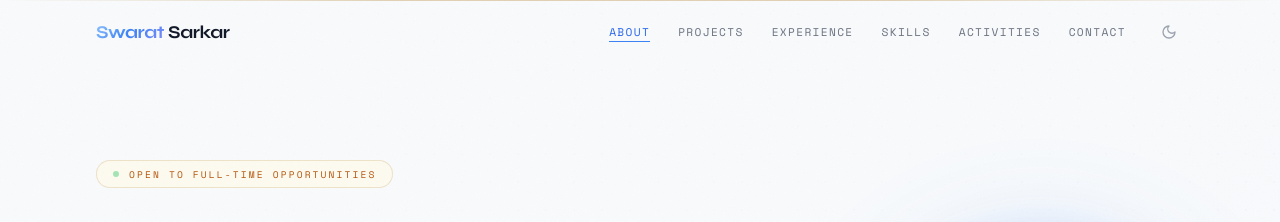
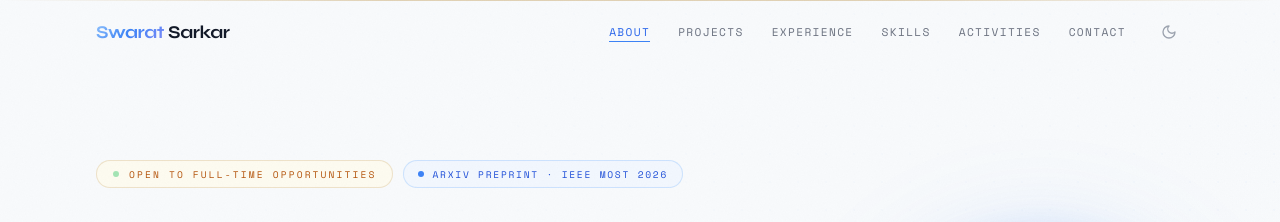
Before and after one commit to swarat17/swarat17.github.io, a Next.js app: page / in a window 1280 px wide. Shown: the top 222 px of the page. Built offline with nearby package versions, Linux system fonts and the light colour scheme.

Commit message:
arxiv paper link added

```diff
--- a/src/components/Experience.js
+++ b/src/components/Experience.js
@@ -1,6 +1,6 @@
 import FadeIn from './FadeIn'
 import SectionHeader from './SectionHeader'
-import { Briefcase, GraduationCap } from 'lucide-react'
+import { Briefcase, GraduationCap, FileText } from 'lucide-react'
 
 const experiences = [
   {
@@ -20,9 +20,10 @@ const experiences = [
     metrics: [
       { value: '0.29→0.55', label: 'F1 Score', sub: 'crack detection' },
       { value: '0.20→0.70', label: 'Precision', sub: 'via adaptive crop' },
-      { value: 'IEEE MOST', label: '2026', sub: 'accepted paper' },
+      { value: 'IEEE MOST', label: '2026', sub: 'published · cs.CV' },
     ],
     tech: ['ROS2', 'LECSFormer', 'PyTorch', 'SLAM', 'Navigation2', 'OpenCV', 'CUDA'],
+    paper: 'https://arxiv.org/abs/2604.24616',
   },
   {
     role: 'ML Engineer',
@@ -186,6 +187,19 @@ function ExperienceCard({ exp, full = false }) {
             </span>
           ))}
         </div>
+
+        {/* Paper link */}
+        {exp.paper && (
+          <a
+            href={exp.paper}
+            target="_blank"
+            rel="noopener noreferrer"
+            className="mt-3 flex items-center gap-1.5 font-mono text-[0.62rem] tracking-wide text-blue-600 dark:text-blue-400 hover:text-blue-500 dark:hover:text-blue-300 transition-colors"
+          >
+            <FileText size={11} />
+            arXiv Preprint · IEEE MOST 2026
+          </a>
+        )}
       </div>
     </div>
   )
--- a/src/components/Hero.js
+++ b/src/components/Hero.js
@@ -28,12 +28,28 @@ export default function Hero() {
           {/* Text Content */}
           <div className="flex-1 text-center lg:text-left">
 
-            {/* Status badge */}
-            <div className="inline-flex items-center gap-2.5 px-4 py-1.5 mb-8 rounded-full border border-gold/30 dark:border-gold/20 bg-amber-50/70 dark:bg-gold/[0.04] backdrop-blur-sm">
-              <span className="w-1.5 h-1.5 bg-green-500 rounded-full animate-pulse" />
-              <span className="font-mono text-[0.6rem] tracking-[0.22em] text-amber-700 dark:text-gold uppercase">
-                Open to Full-Time Opportunities
-              </span>
+            {/* Badges row */}
+            <div className="flex flex-wrap items-center gap-2.5 mb-8 justify-center lg:justify-start">
+              {/* Status badge */}
+              <div className="inline-flex items-center gap-2.5 px-4 py-1.5 rounded-full border border-gold/30 dark:border-gold/20 bg-amber-50/70 dark:bg-gold/[0.04] backdrop-blur-sm">
+                <span className="w-1.5 h-1.5 bg-green-500 rounded-full animate-pulse" />
+                <span className="font-mono text-[0.6rem] tracking-[0.22em] text-amber-700 dark:text-gold uppercase">
+                  Open to Full-Time Opportunities
+                </span>
+              </div>
+
+              {/* Paper badge */}
+              <a
+                href="https://arxiv.org/abs/2604.24616"
+                target="_blank"
+                rel="noopener noreferrer"
+                className="inline-flex items-center gap-2 px-3.5 py-1.5 rounded-full border border-blue-300/40 dark:border-blue-500/20 bg-blue-50/70 dark:bg-blue-500/[0.06] backdrop-blur-sm hover:border-blue-400/60 dark:hover:border-blue-500/35 transition-colors"
+              >
+                <span className="w-1.5 h-1.5 bg-blue-500 rounded-full" />
+                <span className="font-mono text-[0.6rem] tracking-[0.18em] text-blue-700 dark:text-blue-400 uppercase">
+                  arXiv Preprint · IEEE MOST 2026
+                </span>
+              </a>
             </div>
 
             {/* Headline */}
```
